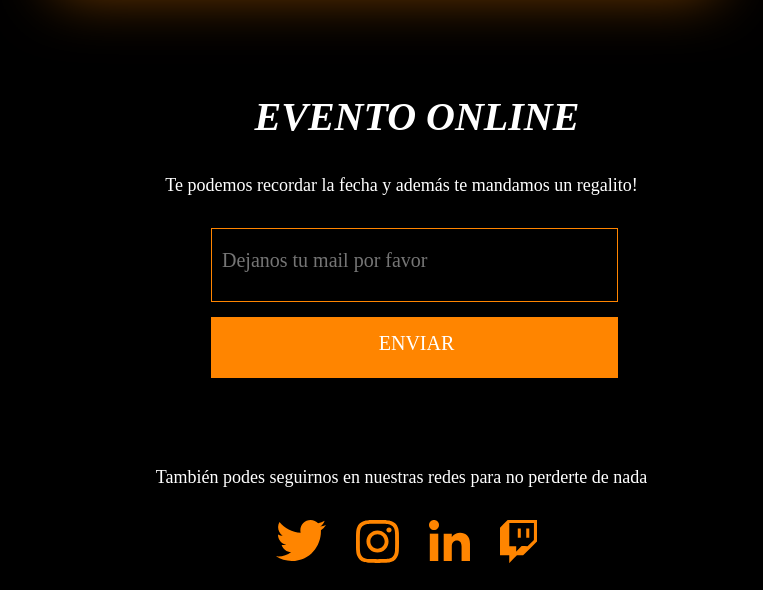
After one commit to Azulxc/uixhaus, a PHP site: page /index.html in a window 1280 px wide. The commit adds this page. Shown: the part 565-1155 px from the top of the page, without its empty margins (517-1280 px from the left). Run offline with PHP 8.4, Linux system fonts and the light colour scheme.

Commit message:
form fixed

```diff
--- /dev/null
+++ b/index.html
@@ -0,0 +1,71 @@
+<!DOCTYPE html>
+<html lang="en">
+<head>
+    <meta charset="UTF-8">
+    <meta name="viewport" content="width=device-width, initial-scale=1.0">
+    <link rel="stylesheet" href="styles.css">
+    <script src="script.js" language="javascript" type="text/javascript"></script>
+    <title>UIXHAUS | UX UI DESIGN</title>
+</head>
+<body>
+    <div class="logo">
+         <img src="assets/uixhaus-logo.svg" alt="uixhaus logo" class="uixhaus">
+    </div>
+
+<!-- contenedor flexbox -->
+<!-- titulo -->
+<div class="container">
+<h1 class="title"> LAUNCH <span class="party">PARTY</span><span class="dot">.</span> </h1>
+
+<!--ticket-->
+<div class="wrapper">
+
+    <div class="profile">
+      <div class="profile-photo">
+        <img class="photo-img" src="https://i.ibb.co/cXn9cWy/ticket-12.jpg" alt="uixhaus event ticket">
+        <div class="photo-button"></div>
+      </div>
+      <div class="allImage">
+    </div>
+    </div>
+    </div>
+
+
+
+</div> <!--esto cierra el contenedor-->
+<!-- fin del contenedor -->
+
+
+<h2 class="event">EVENTO ONLINE</h2>
+<p class="registration">Te podemos recordar la fecha y además te mandamos un regalito!</p>
+
+<!-- Begin Mailchimp Signup Form -->
+
+<div id="mc_embed_signup">
+<form action="https://uixhaus.us2.list-manage.com/subscribe/post?u=4147abffd84d632d94ad46319&amp;id=1ec09425eb" method="post" id="mc-embedded-subscribe-form" name="mc-embedded-subscribe-form" class="validate" target="_blank" novalidate>
+    <div id="mc_embed_signup_scroll">
+
+	<input type="email" value="" name="EMAIL" class="email" id="mce-EMAIL" placeholder="Dejanos tu mail por favor" required>
+    <!-- real people should not fill this in and expect good things - do not remove this or risk form bot signups-->
+    <div style="position: absolute; left: -5000px;" aria-hidden="true"><input type="text" name="b_4147abffd84d632d94ad46319_1ec09425eb" tabindex="-1" value=""></div>
+    <div class="clear"><input type="submit" value="ENVIAR" name="subscribe" id="mc-embedded-subscribe" class="button"></div>
+    </div>
+</form>
+</div>
+
+<!--End mc_embed_signup-->
+<br>
+
+
+<p class="follow">También podes seguirnos en nuestras redes para no perderte de nada</p>
+
+<!--redes sociales-->
+<div class="containerRRSS">
+<a href="https://twitter.com/uixhaus"><img class="rrss" src="assets/twitter-uixhaus.svg" alt="UIXHAUS Twitter"></a>
+<a href="https://instagram.com/uixhaus"><img class="rrss" src="assets/instagram-uixhaus.svg" alt="UIXHAUS Instagram"></a>
+<a href="https://linkedin.com/uixhaus"><img class="rrss" src="assets/linkedin-uixhaus.svg" alt="UIXHAUS Linkedin"></a>
+<a href="https://twitch.tv/uixhaus"><img class="rrss" src="assets/twitch-uixhaus.svg" alt="Twitch"></a>
+</div>
+
+</body>
+</html>
--- a/styles.css
+++ b/styles.css
@@ -111,6 +111,7 @@ input {
     padding-left: 10px;
     font-family: Montserrat;
     color: white;
+    font-size: 20px;
 }
 
 /*boton*/
@@ -152,3 +153,17 @@ text-align: center;
 color: #FFFFFF;
 margin-top: 70px;
 }
+
+
+
+
+#mc_embed_signup{
+    clear:left;
+    font: 20px sans-serif;
+    width:100%;
+}
+
+.button {
+    background-color: #FF8500;
+    width: 407px;
+}
```
Also changed, not shown: form.php (deleted, +0 -11 lines).
